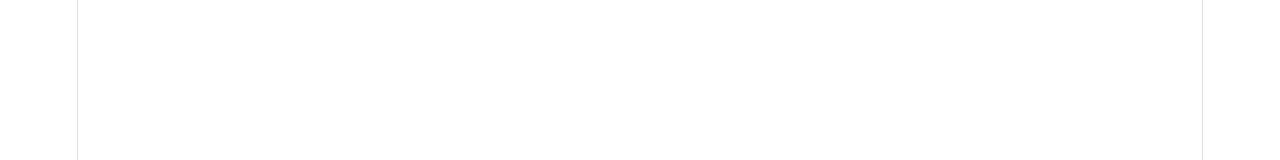
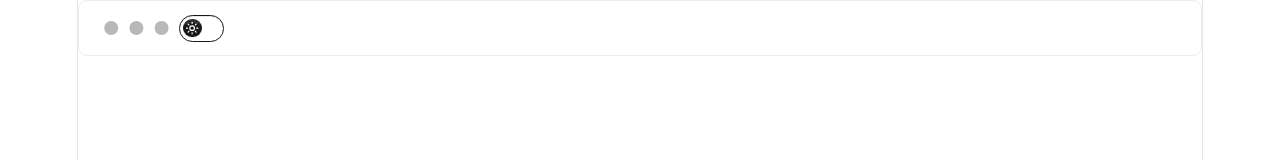
Before and after one commit to chadgarc/lab10.3-Context-API, a React (Vite) app: page / in a window 1280 px wide. Shown: the top 160 px of the page. Built offline with nearby package versions, Linux system fonts and the light colour scheme.

Commit message:
Implementation of providers and theme to the main app

```diff
--- a/src/App.tsx
+++ b/src/App.tsx
@@ -1,12 +1,16 @@
-import { useState } from 'react'
+import { Providers } from './Providers';
+import { ThemeToggleButton } from './Components/ThemeToggleButton';
 
 function App() {
-
   return (
-    <>
-
-    </>
-  )
+    <Providers>
+      <div className="mockup-browser border border-base-300 w-full">
+        <div className="mockup-browser-toolbar">
+          <ThemeToggleButton />
+        </div>
+      </div>
+    </Providers>
+  );
 }
 
 export default App
--- /dev/null
+++ b/src/Providers.tsx
@@ -0,0 +1,9 @@
+import { ThemeProvider } from './contexts/ThemeContext';
+
+export function Providers({ children }: { children: React.ReactNode }) {
+  return (
+    <ThemeProvider>
+      {children}
+    </ThemeProvider>
+  );
+}
```
